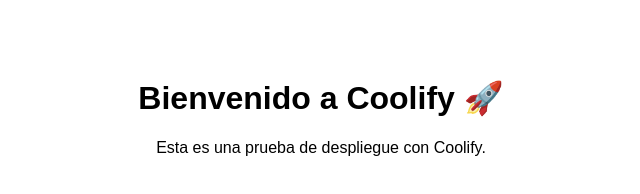
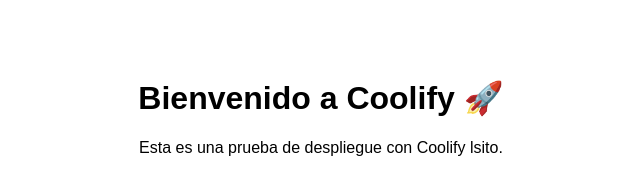
Before and after one commit to miguelsancor/CoolifyTest, a plain HTML site: page index.html in a window 1280 px wide. Shown: the full height of the page, 319-959 px from the left. Drawn offline with Linux system fonts and the light colour scheme.

Commit message:
Update index.html

```diff
--- a/index.html
+++ b/index.html
@@ -14,6 +14,6 @@
 </head>
 <body>
     <h1>Bienvenido a Coolify 🚀</h1>
-    <p>Esta es una prueba de despliegue con Coolify.</p>
+    <p>Esta es una prueba de despliegue con Coolify lsito.</p>
 </body>
 </html>
```
